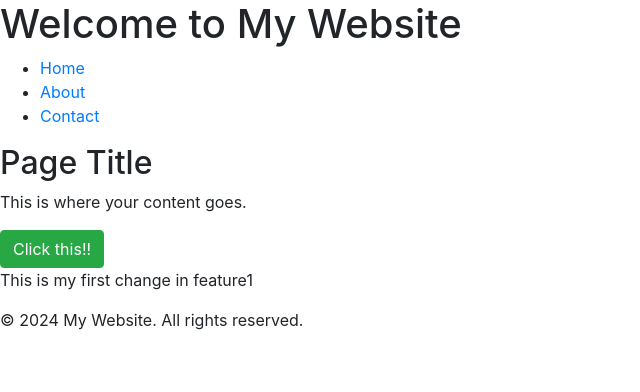
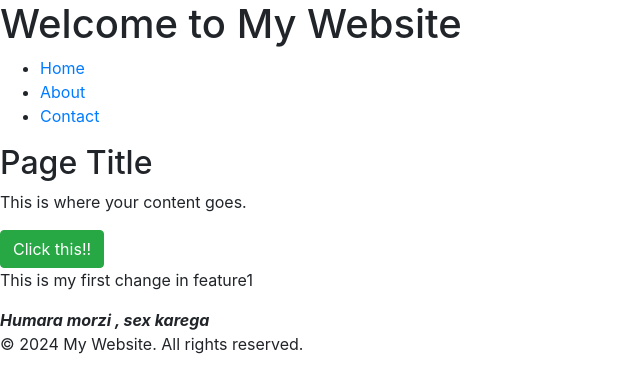
Before and after one commit to Slamix6733/localRepo, a plain HTML site: page index.html in a window 1280 px wide. Shown: the whole page, without its empty margins (0-640 px from the left). Drawn offline with nearby package versions, Linux system fonts and the light colour scheme.

Commit message:
I shall try to merge

```diff
--- a/index.html
+++ b/index.html
@@ -25,6 +25,7 @@
         <p>This is where your content goes.</p>
         <button class="btn btn-success">Click this!!</button>
         <p>This is my first change in feature1</p>
+        <b><i>Humara morzi , sex karega</i></b>
     </main>
     <footer>
         <p>&copy; 2024 My Website. All rights reserved.</p>
```
